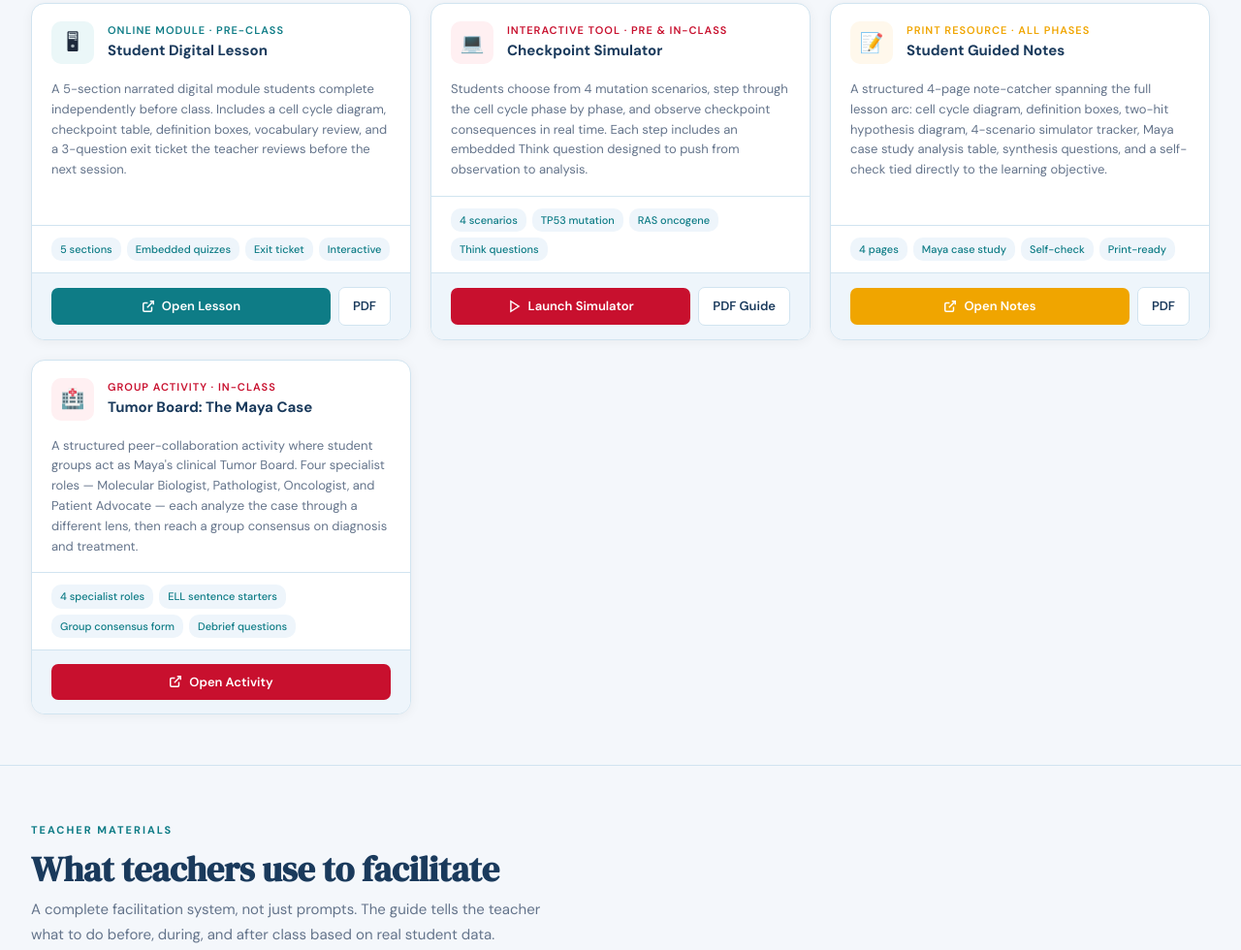
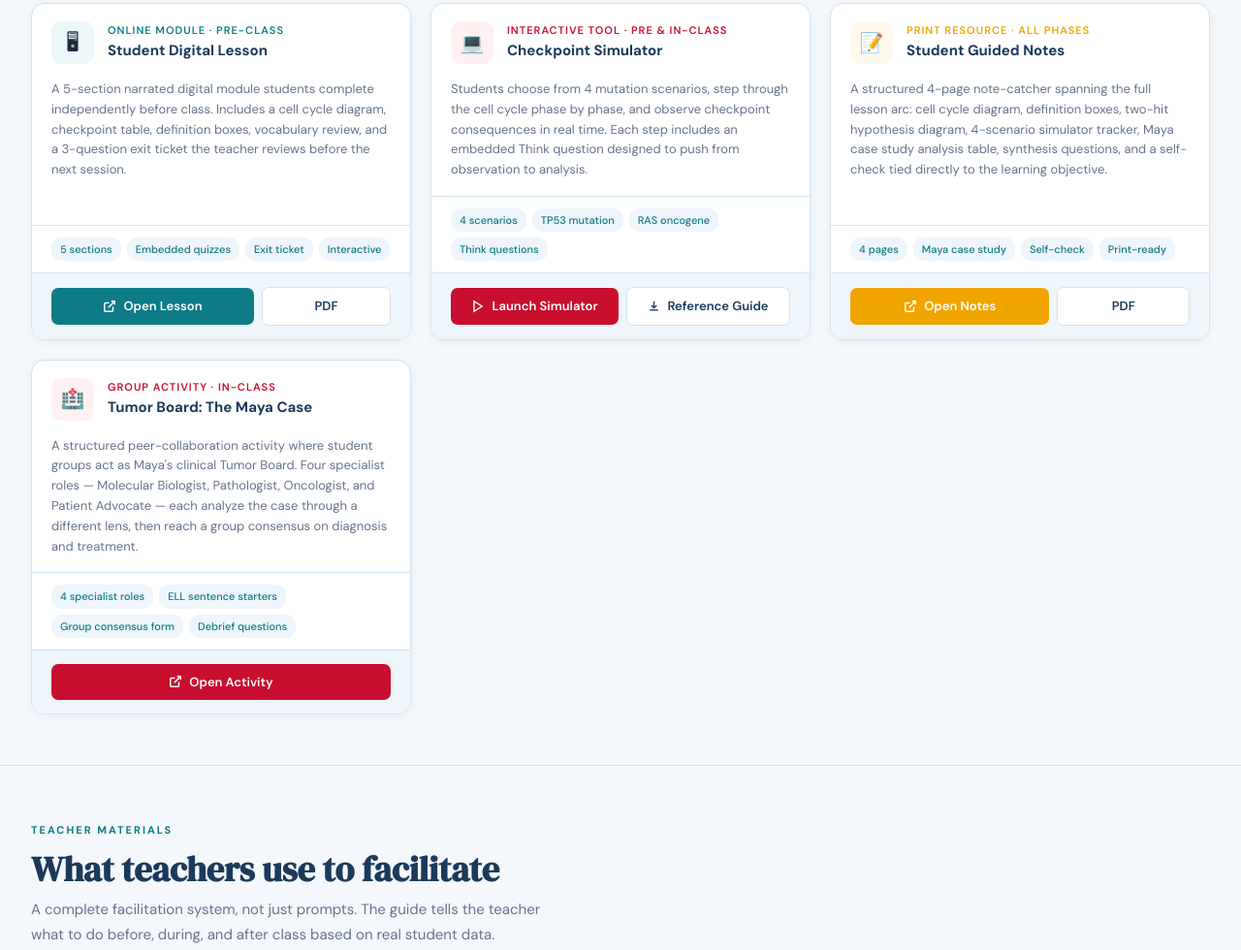
Before and after one commit to lashaudracox/cell-division-gone-wrong, a plain HTML site: page index.html in a window 1280 px wide. Shown: the part 1841-2821 px from the top of the page at 97% size. Drawn offline with Linux system fonts and the light colour scheme.

Commit message:
Add files via upload

```diff
--- a/index.html
+++ b/index.html
@@ -415,6 +415,7 @@
     background: var(--light);
     display: flex;
     align-items: center;
+    flex-wrap: wrap;
     gap: 8px;
   }
   .mat-btn {
@@ -432,14 +433,14 @@
     text-decoration: none;
     white-space: nowrap;
   }
-  /* Primary action stretches; secondary (PDF) stays compact — guarantees
-     side-by-side layout across all three cards regardless of label width. */
+  /* Primary action stretches to fill available space but never shrinks
+     below its own content width — prevents text clipping at narrow widths. */
   .mat-btn.primary,
   .mat-btn.red,
-  .mat-btn.gold { flex: 1; min-width: 0; }
+  .mat-btn.gold { flex: 1 1 auto; min-width: max-content; }
   .mat-btn.primary { background: var(--teal); color: #fff; }
   .mat-btn.primary:hover { background: #0A6870; }
-  .mat-btn.outline { background: #fff; color: var(--navy); border: 1.5px solid var(--border); flex-shrink: 0; }
+  .mat-btn.outline { background: #fff; color: var(--navy); border: 1.5px solid var(--border); flex: 1 1 auto; min-width: max-content; }
   .mat-btn.outline:hover { border-color: var(--navy); background: var(--light); }
   .mat-btn.red { background: var(--red); color: #fff; }
   .mat-btn.red:hover { background: #A00024; }
@@ -1207,7 +1208,10 @@
             <svg width="14" height="14" fill="none" stroke="currentColor" stroke-width="2.5" viewBox="0 0 24 24"><polygon points="5 3 19 12 5 21 5 3"/></svg>
             Launch Simulator
           </a>
-          <a href="Simulator_Reference_Guide.pdf" class="mat-btn outline">PDF Guide</a>
+          <a href="Simulator_Reference_Guide.pdf" class="mat-btn outline" download>
+            <svg width="13" height="13" fill="none" stroke="currentColor" stroke-width="2.5" viewBox="0 0 24 24" style="flex-shrink:0"><path d="M12 3v12M7 11l5 5 5-5"/><path d="M4 20h16"/></svg>
+            Reference Guide
+          </a>
         </div>
       </div>
 
```
